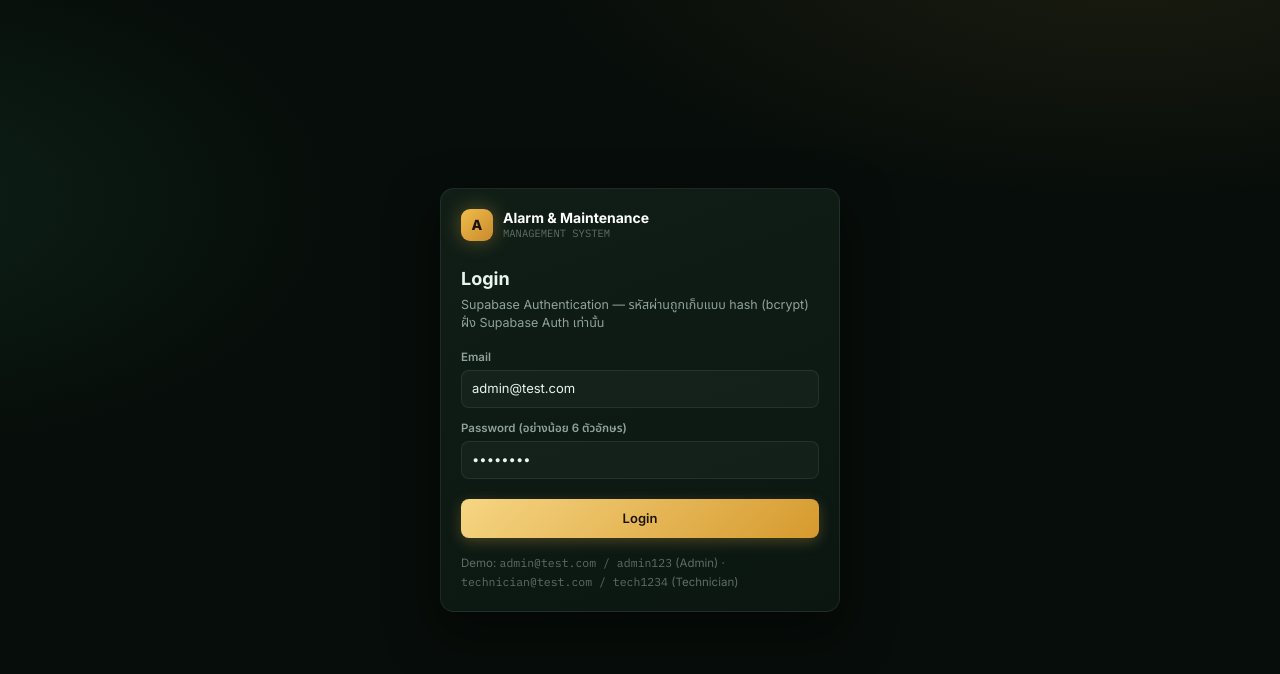
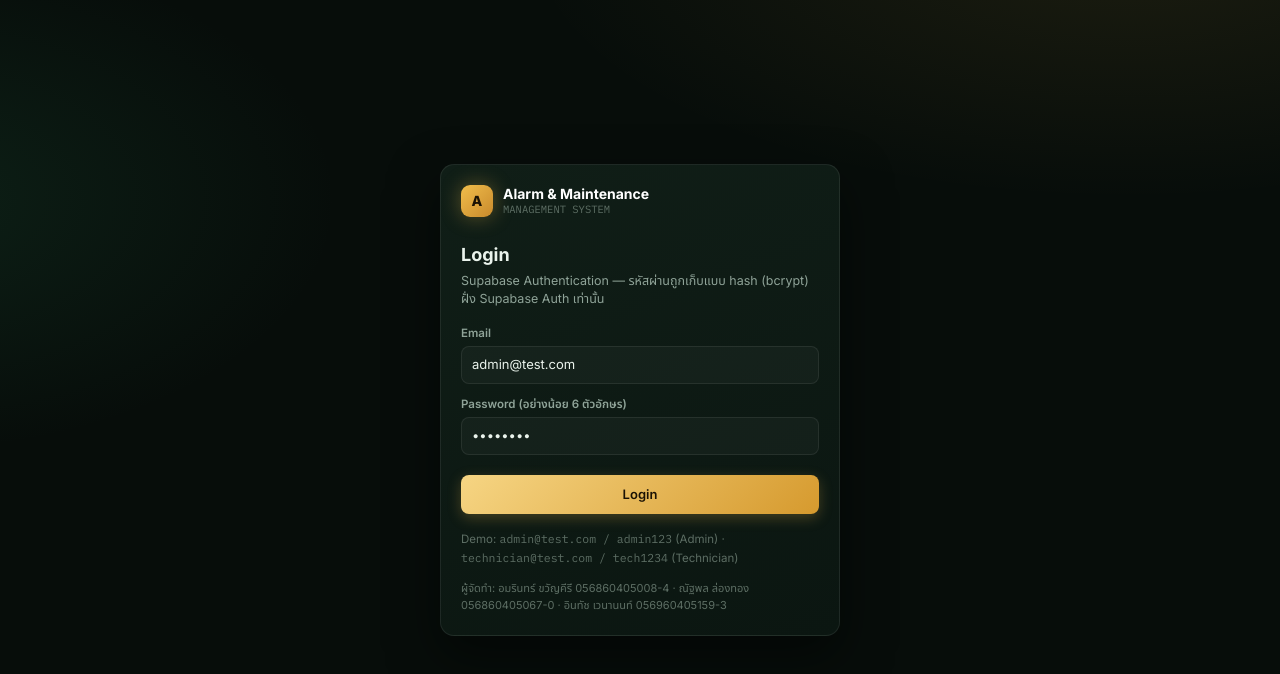
Before and after one commit to Guy2547/Automation, a Next.js app: page /login in a window 1280 px wide. Shown: the top 674 px of the page. Built offline with nearby package versions, Linux system fonts and the light colour scheme.

Commit message:
docs: add team members (authors) to README and login page

```diff
--- a/app/login/page.tsx
+++ b/app/login/page.tsx
@@ -57,6 +57,9 @@ export default function LoginPage() {
         <div className="text-[11.5px] mt-4 leading-relaxed" style={{ color: "var(--ink-faint)" }}>
           Demo: <span className="mono">admin@test.com / admin123</span> (Admin) · <span className="mono">technician@test.com / tech1234</span> (Technician)
         </div>
+        <div className="text-[11px] mt-3 leading-relaxed" style={{ color: "var(--ink-faint)" }}>
+          ผู้จัดทำ: อมรินทร์ ขวัญคีรี 056860405008-4 · ณัฐพล ล่องทอง 056860405067-0 · อินทัช เวนานนท์ 056960405159-3
+        </div>
       </div>
     </div>
   );
```
Also changed, not shown: 1 other file (tests, documents, lock files or other folders).
